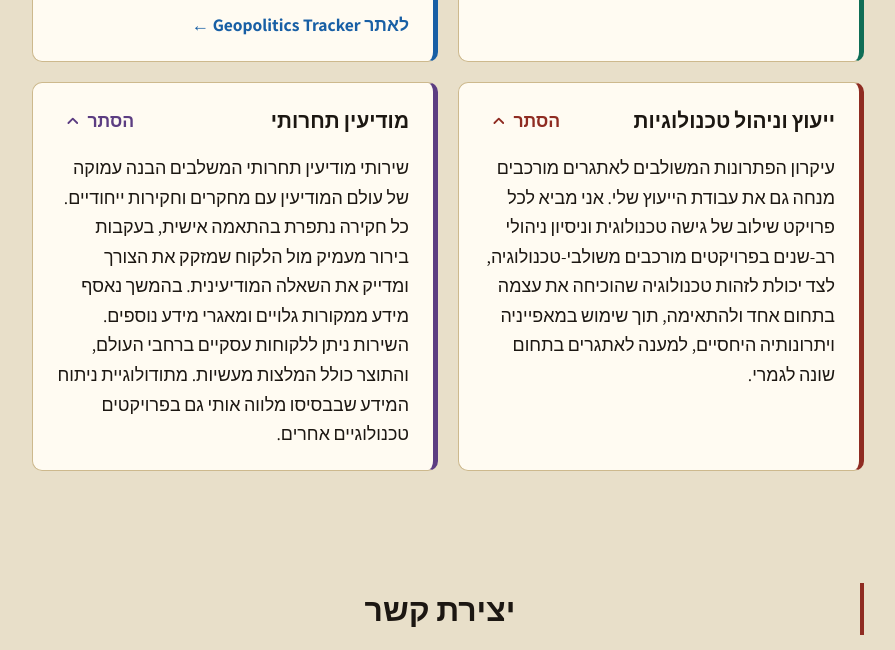
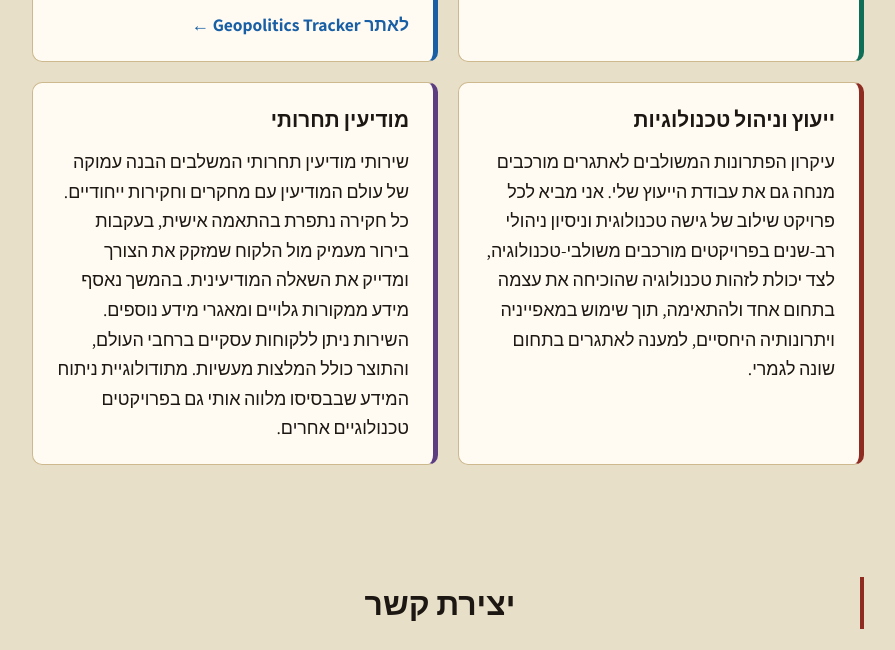
Before and after one commit to Meir-Shemesh/meirshemesh-homepage, a plain HTML site: page docs/he/index.html in a window 1280 px wide. Shown: the part 2047-2697 px from the top of the page, without its empty margins (192-1087 px from the left). Drawn offline with Linux system fonts and the light colour scheme.

Commit message:
Activities: remove Hide/Read more toggle from bottom tiles (he+en)
The Consulting and Competitive Intelligence tiles now show the heading
and full text only, always visible. Removed the toggle button markup,
its CSS (card-head, toggle-btn, toggle-icon, is-collapsed) and its JS
in both language pages. CLAUDE.md updated accordingly.

Co-Authored-By: Claude Opus 5.5 <noreply@anthropic.com>

```diff
--- a/docs/he/index.html
+++ b/docs/he/index.html
@@ -236,39 +236,7 @@
     white-space: nowrap;
     border: 0;
   }
-  .activity-card .card-head {
-    display: flex;
-    align-items: center;
-    justify-content: space-between;
-    gap: .75rem;
-  }
-  .activity-card .card-head h3 { margin: 0; }
-  .activity-card .toggle-btn {
-    display: inline-flex;
-    align-items: center;
-    gap: .35rem;
-    flex-shrink: 0;
-    font: inherit;
-    font-weight: 700;
-    color: var(--card-color);
-    background: transparent;
-    border: 0;
-    border-radius: 6px;
-    padding: .2rem .45rem;
-    white-space: nowrap;
-    cursor: pointer;
-  }
-  .activity-card .toggle-btn[hidden] { display: none; }
-  .activity-card .toggle-btn:hover .toggle-text { text-decoration: underline; }
-  .activity-card .toggle-btn:focus-visible {
-    outline: 3px solid var(--card-color);
-    outline-offset: 2px;
-  }
-  .activity-card .toggle-icon { width: 1em; height: 1em; transition: transform .2s; }
-  .activity-card .toggle-btn[aria-expanded="true"] .toggle-icon { transform: rotate(180deg); }
-  .activity-card .full-text { margin: .9rem 0 0; color: var(--text); font-size: .95rem; }
-  .activity-card .full-text[hidden] { display: none; }
-  .activity-card.is-collapsed { align-self: start; }
+  .activity-card .full-text { margin: 0; color: var(--text); font-size: .95rem; }
 
   .contact { text-align: center; }
   .contact .email { font-size: 1.25rem; font-weight: 700; }
@@ -299,8 +267,7 @@
     .activity-card h3 { font-size: 1.3rem; }
     .activity-card .summary,
     .activity-card .full-text { font-size: 1.12rem; }
-    .activity-card .read-more,
-    .activity-card .toggle-btn { font-size: 1.1rem; }
+    .activity-card .read-more { font-size: 1.1rem; }
     .contact .email { font-size: 1.5rem; }
     .linkedin-link { font-size: 1.1rem; }
   }
@@ -394,14 +361,8 @@
     </article>
 
     <article class="activity-card" style="--card-color: var(--brand)">
-      <div class="card-head">
-        <h3>ייעוץ וניהול טכנולוגיות</h3>
-        <button type="button" class="toggle-btn" aria-expanded="true" aria-controls="consulting-text" hidden>
-          <span class="toggle-text">הסתר</span><span class="sr-only"> את פירוט ייעוץ וניהול טכנולוגיות</span>
-          <svg class="toggle-icon" viewBox="0 0 24 24" fill="none" stroke="currentColor" stroke-width="2.5" stroke-linecap="round" stroke-linejoin="round" aria-hidden="true" focusable="false"><path d="M6 9l6 6 6-6"/></svg>
-        </button>
-      </div>
-      <p class="full-text" id="consulting-text">
+      <h3>ייעוץ וניהול טכנולוגיות</h3>
+      <p class="full-text">
         עיקרון הפתרונות המשולבים לאתגרים מורכבים מנחה גם את עבודת
         הייעוץ שלי. אני מביא לכל פרויקט שילוב של גישה טכנולוגית וניסיון
         ניהולי רב-שנים בפרויקטים מורכבים משולבי-טכנולוגיה, לצד יכולת
@@ -411,14 +372,8 @@
     </article>
 
     <article class="activity-card" style="--card-color: var(--cat-purple)">
-      <div class="card-head">
-        <h3>מודיעין תחרותי</h3>
-        <button type="button" class="toggle-btn" aria-expanded="true" aria-controls="intel-text" hidden>
-          <span class="toggle-text">הסתר</span><span class="sr-only"> את פירוט מודיעין תחרותי</span>
-          <svg class="toggle-icon" viewBox="0 0 24 24" fill="none" stroke="currentColor" stroke-width="2.5" stroke-linecap="round" stroke-linejoin="round" aria-hidden="true" focusable="false"><path d="M6 9l6 6 6-6"/></svg>
-        </button>
-      </div>
-      <p class="full-text" id="intel-text">
+      <h3>מודיעין תחרותי</h3>
+      <p class="full-text">
         שירותי מודיעין תחרותי המשלבים הבנה עמוקה של עולם המודיעין עם מחקרים
         וחקירות ייחודיים. כל חקירה נתפרת בהתאמה אישית, בעקבות בירור מעמיק
         מול הלקוח שמזקק את הצורך ומדייק את השאלה המודיעינית. בהמשך נאסף מידע
@@ -473,26 +428,6 @@
     });
   })();
 
-  (function () {
-    var buttons = document.querySelectorAll('#activities .toggle-btn');
-    Array.prototype.forEach.call(buttons, function (btn) {
-      var panel = document.getElementById(btn.getAttribute('aria-controls'));
-      var card = btn.closest('.activity-card');
-      var text = btn.querySelector('.toggle-text');
-      if (!panel || !card || !text) return;
-      function render(expanded) {
-        btn.setAttribute('aria-expanded', expanded ? 'true' : 'false');
-        text.textContent = expanded ? 'הסתר' : 'קרא עוד';
-        panel.hidden = !expanded;
-        card.classList.toggle('is-collapsed', !expanded);
-      }
-      btn.addEventListener('click', function () {
-        render(btn.getAttribute('aria-expanded') !== 'true');
-      });
-      render(true);
-      btn.hidden = false;
-    });
-  })();
 </script>
 
 </body>
```
Also changed, not shown: docs/en/index.html (+6 -71 lines), 1 other file.
